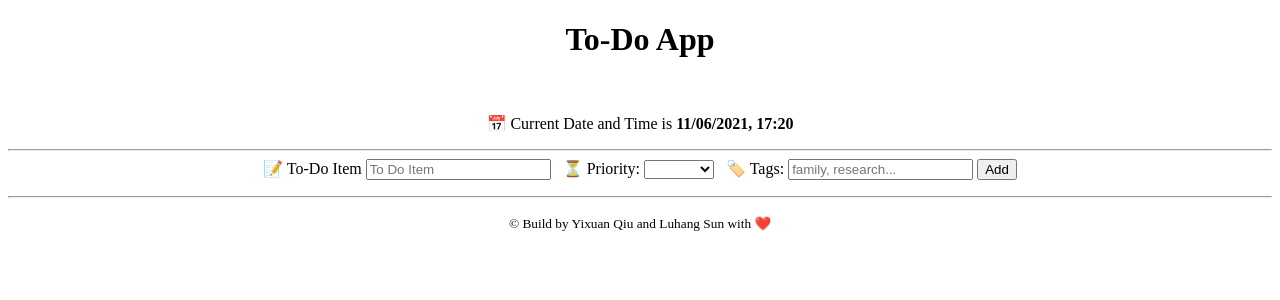
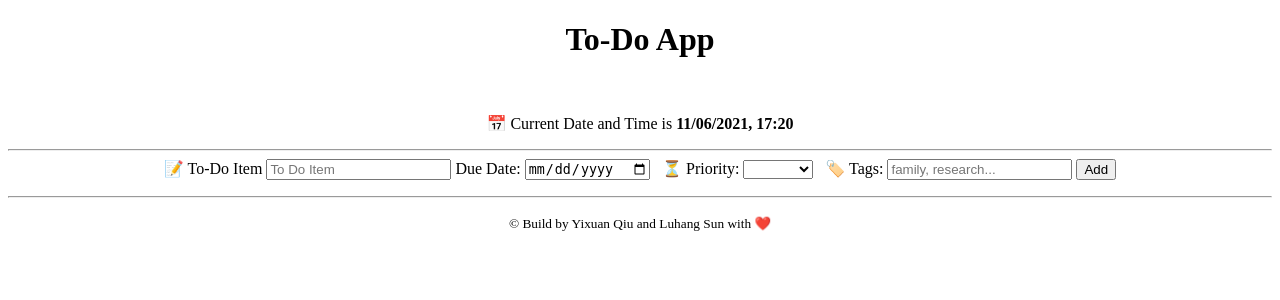
Before and after one commit to qiuyixuan/To-Do-App, a Flask app: page / in a window 1280 px wide. Shown: the top 300 px of the page. Run offline with Flask 2, Linux system fonts and the light colour scheme.

Commit message:
add calendar for due date

```diff
--- a/src/app.py
+++ b/src/app.py
@@ -38,6 +38,7 @@ def add():
     content = request.form.get("item")
     priority = request.form.get("priority")
     tags_input = request.form.get("tags")
+    due_date = request.form.get("due_date")
 
     now = datetime.now()
     time = now.strftime("%m/%d/%Y, %H:%M")
@@ -48,6 +49,7 @@ def add():
     item["priority"] = priority
     item["tags"] = format_tags(tags_input)
     item["time"] = time
+    item["due_date"] = due_date
     item["id"] = content + str(content_list.count(content))
 
     content_list.append(content)
@@ -56,7 +58,7 @@ def add():
     return redirect(url_for("index"))
 
 
-@app.route("/remove/<string:item_id>", methods=["DELETE"])
+@app.route("/remove/<string:item_id>")
 def remove(item_id):
     for item in to_do_list:
         if item["id"] == item_id:
@@ -67,11 +69,11 @@ def remove(item_id):
 
 # join tag list to a string for display
 def format_tags(tags_input):
-    if tags_input is None:
+    if tags_input is None or tags_input == "":
         tags = ""
     else:
-        tag_list = tags_input.split(", ")
-        tags = "#" + " #".join(tag_list)
+        tag_list = tags_input.split(" ,")
+        tags = "# " + " #".join(tag_list)
     return tags
 
 
--- a/src/templates/base.html
+++ b/src/templates/base.html
@@ -19,7 +19,10 @@
         		<label for="title">📝 To-Do Item</label>
         		<input type="text" name="item" placeholder="To Do Item" required=True>
 
-                <!-- priority labels - optional and default to Medium -->
+                <label for="due_date">Due Date:</label>
+                <input type="date" id="due_date" name="due_date" required=True>
+
+                <!-- priority labels - optional and default to None -->
                 <label for = "prioirty">&nbsp;&nbsp;⏳ Priority:</label>
                 <select name = "priority" id="priority">
                     <option value=""></option>
@@ -39,13 +42,13 @@
         <ol>
         {% for item in to_do_list %}
             {% if item["priority"] == "High" %}
-                <li> {{item["content"]}} &nbsp; <code style = "background-color: red">{{item["priority"]}}</code> &nbsp; {{item["tags"]}} &nbsp;{{item["time"]}} <input type="checkbox" name="done"> &nbsp; <a href="/remove/{{item["id"]}}">remove</a> </li>
+                <li> {{item["content"]}} &nbsp; Due Date: {{item["due_date"]}} &nbsp; <code style = "background-color: red">{{item["priority"]}}</code> &nbsp; {{item["tags"]}} &nbsp; Time Added: {{item["time"]}} &nbsp; <input type="checkbox" name="done"> &nbsp; <a href="/remove/{{item["id"]}}">remove</a> </li>
             {% elif item["priority"] == "Medium" %}
-                <li> {{item["content"]}} &nbsp; <code style = "background-color: orange">{{item["priority"]}}</code> &nbsp; {{item["tags"]}} &nbsp;{{item["time"]}} <input type="checkbox" name="done"> &nbsp; <a href="/remove/{{item["id"]}}">remove</a> </li>
+                <li> {{item["content"]}} &nbsp; Due Date: {{item["due_date"]}} &nbsp; <code style = "background-color: orange">{{item["priority"]}}</code> &nbsp; {{item["tags"]}} &nbsp; Time Added: {{item["time"]}} <input type="checkbox" name="done"> &nbsp; <a href="/remove/{{item["id"]}}">remove</a> </li>
             {% elif item["priority"] == "Low" %}
-                <li> {{item["content"]}} &nbsp; <code style ="background-color: yellow">{{item["priority"]}}</code> &nbsp; {{item["tags"]}} &nbsp;{{item["time"]}} <input type="checkbox" name="done"> &nbsp; <a href="/remove/{{item["id"]}}">remove</a> </li>
+                <li> {{item["content"]}} &nbsp; Due Date: {{item["due_date"]}} &nbsp; <code style ="background-color: yellow">{{item["priority"]}}</code> &nbsp; {{item["tags"]}} &nbsp; Time Added: {{item["time"]}} <input type="checkbox" name="done"> &nbsp; <a href="/remove/{{item["id"]}}">remove</a> </li>
             {% else %}
-                <li> {{item["content"]}} &nbsp; {{item["tags"]}} &nbsp;{{item["time"]}} <input type="checkbox" name="done"> &nbsp; <a href="/remove/{{item["id"]}}">remove</a> </li>
+                <li> {{item["content"]}} &nbsp; Due Date: {{item["due_date"]}} &nbsp; {{item["tags"]}} &nbsp; Time Added: {{item["time"]}} <input type="checkbox" name="done"> &nbsp; <a href="/remove/{{item["id"]}}">remove</a> </li>
             {% endif %}
         {% endfor %}
         </ol>
```
Also changed, not shown: 1 other file.
